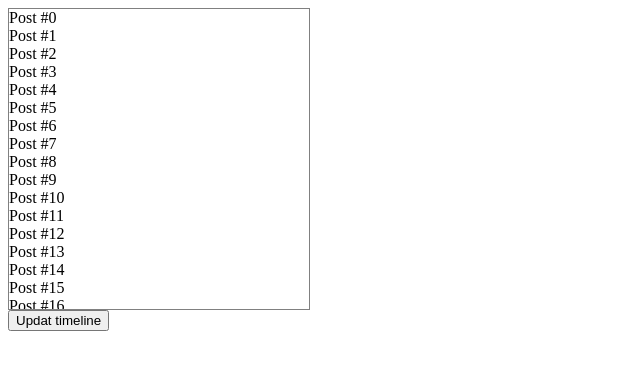
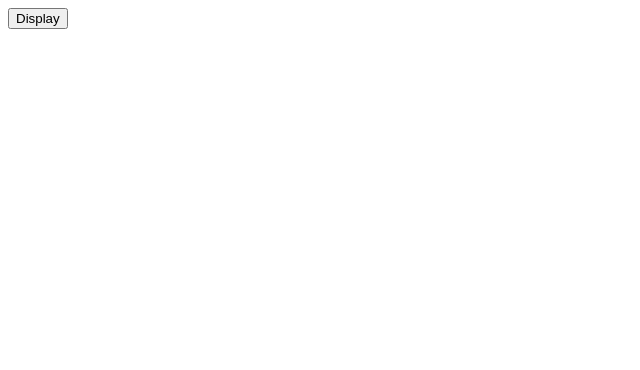
Before and after one commit to keithnoguchi/svelted, a Svelte app: page / in a window 1280 px wide. Shown: the top 370 px of the page, without its empty margins (0-640 px from the left). Built offline with nearby package versions, Linux system fonts and the light colour scheme.

Commit message:
App: Let's do async with the tick svelte function

```diff
--- a/src/App.svelte
+++ b/src/App.svelte
@@ -1,52 +1,27 @@
 <script>
-  import { beforeUpdate, afterUpdate } from 'svelte';
+  import { tick } from 'svelte';
 
-  let prevHeight;
+  let clicked = false;
 
-  beforeUpdate(() => {
-    const element = document.getElementById('timeline');
+  async function handler() {
+    clicked = true;
 
-    // Make sure the element exists.
-    if (element) {
-      prevHeight = element.scrollHeight;
-    } else {
-      console.log('no timeline element in the doc yet.');
-    }
-  });
-
-  afterUpdate(() => {
-    if (prevHeight) {
-      const element = document.getElementById('timeline');
-      const diff = element.scrollHeight - prevHeight;
-      element.scrollTop += diff;
-    }
-  });
-
-  let contents = Array.from({length: 100}, (_, i) => `Post #${i}`);
-
-  function handleClick() {
-    contents = [
-      ...Array.from({length: 100}, (_, i) => `Post #${i - 100}`),
-      ...contents,
-    ];
+    await tick();
+    const canvas = document.getElementById('canvas');
+    const ctx = canvas.getContext('2d');
+    ctx.fillStyle = '#ddd';
+    ctx.fillRect(0, 0, 100, 200);
+    ctx.fillRect(100, 100, 200, 200);
   }
 </script>
 
-<div id="timeline">
-  {#each contents as post}
-    <div>{post}</div>
-  {/each}
+<div>
+  <button on:click={handler}>Display</button>
 </div>
 
-<button on:click={handleClick}>
-  Updat timeline
-</button>
+{#if clicked}
+  <canvas id="canvas" width="200" height="200" />
+{/if}
 
 <style>
-  #timeline {
-    width: 300px;
-    height: 300px;
-    border: 1px solid gray;
-    overflow: auto;
-  }
 </style>
```
